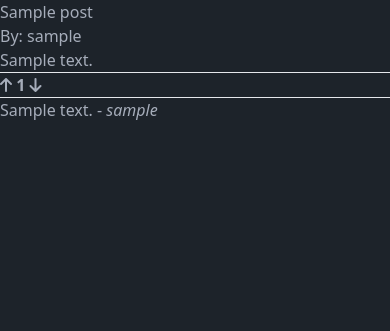
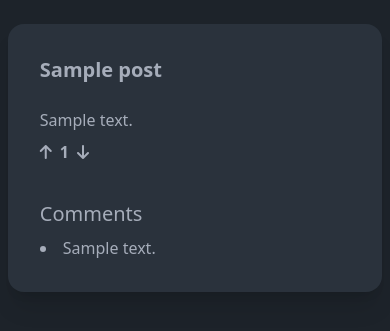
Before and after one commit to Abdullah-03/Reddit, a Django app: page /posts/1 in a window 390 px wide. Shown: the top 331 px of the page. Run offline with Django 4.2, Linux system fonts and the light colour scheme; tables that the repository leaves empty hold one stand-in row (values such as "Sample post"); some libraries are stand-ins or nearby versions.

```diff
--- a/posts/views.py
+++ b/posts/views.py
@@ -1,3 +1,4 @@
+from django.http import request, HttpRequest
 from django.shortcuts import render
 from django.views.generic import DetailView
 
--- a/static/css/base.css
+++ b/static/css/base.css
@@ -1,3 +1,7 @@
 @tailwind base;
 @tailwind components;
 @tailwind utilities;
+
+body {
+    overflow-x: hidden;
+}
--- a/static/css/output.css
+++ b/static/css/output.css
@@ -882,13 +882,8 @@ html {
   position: static;
 }
 
-.m-10 {
-  margin: 2.5rem;
-}
-
-.mx-5 {
-  margin-left: 1.25rem;
-  margin-right: 1.25rem;
+.m-auto {
+  margin: auto;
 }
 
 .my-5 {
@@ -896,12 +891,38 @@ html {
   margin-bottom: 1.25rem;
 }
 
+.mx-auto {
+  margin-left: auto;
+  margin-right: auto;
+}
+
+.my-2 {
+  margin-top: 0.5rem;
+  margin-bottom: 0.5rem;
+}
+
+.mb-4 {
+  margin-bottom: 1rem;
+}
+
+.mt-6 {
+  margin-top: 1.5rem;
+}
+
 .block {
   display: block;
 }
 
-.w-screen {
-  width: 100vw;
+.w-\[96\%\] {
+  width: 96%;
+}
+
+.list-inside {
+  list-style-position: inside;
+}
+
+.list-disc {
+  list-style-type: disc;
 }
 
 .justify-start {
@@ -913,6 +934,10 @@ html {
   background-color: hsl(var(--n) / var(--tw-bg-opacity));
 }
 
+.pt-5 {
+  padding-top: 1.25rem;
+}
+
 .text-center {
   text-align: center;
 }
@@ -920,6 +945,16 @@ html {
 .text-5xl {
   font-size: 3rem;
   line-height: 1;
+}
+
+.text-lg {
+  font-size: 1.125rem;
+  line-height: 1.75rem;
+}
+
+.text-xl {
+  font-size: 1.25rem;
+  line-height: 1.75rem;
 }
 
 .font-bold {
@@ -931,3 +966,7 @@ html {
   --tw-shadow-colored: 0 20px 25px -5px var(--tw-shadow-color), 0 8px 10px -6px var(--tw-shadow-color);
   box-shadow: var(--tw-ring-offset-shadow, 0 0 #0000), var(--tw-ring-shadow, 0 0 #0000), var(--tw-shadow);
 }
+
+body {
+  overflow-x: hidden;
+}
--- a/templates/post_detail.html
+++ b/templates/post_detail.html
@@ -5,13 +5,14 @@ Post
 {% endblock %}
 
 {% block content %}
-    <div class="post-detail">
-<h1>{{ post.title }}</h1>
-<h3>By: {{ post.author }}</h3>
+    <br>
+    <div class="card w-[96%] bg-neutral shadow-xl m-auto">
+          <div class="card-body">
+            <h2 class="card-title mb-4">{{ post.title }}</h2>
+            <p>{{ post.body}}</p>
 
-<p>{{ post.body }}</p>
-<hr>
-    <button hx-post="{% url 'upvote' post.pk %}"
+            <div class="card-actions justify-start">
+              <button hx-post="{% url 'upvote' post.pk %}"
                 hx-trigger="click"
                 hx-target="#post-karma-{{ forloop.counter }}"
                 hx-swap="innerHTML">
@@ -24,13 +25,16 @@ Post
                 hx-swap="innerHTML">
                     <i class="fa-solid fa-arrow-down"></i>
                 </button>
-<hr>
+            </div>
 
-    <ul>
-    {% for comment in post.comments.all %}
-        <li>{{ comment.comment }} - <i>{{ comment.user.username }}</i></li>
-    {% endfor %}
-    </ul>
-
-</div>
+            <div class="pt-5">
+                <h3 class="text-xl my-2">Comments</h3>
+                <ul class="list-disc list-inside">
+                    {% for comment in post.comments.all %}
+                        <li>{{ comment.comment }}</li>
+                    {% endfor %}
+                </ul>
+            </div>
+          </div>
+        </div>
 {% endblock %}
```
Also changed, not shown: templates/home.html (+15 -3 lines).
